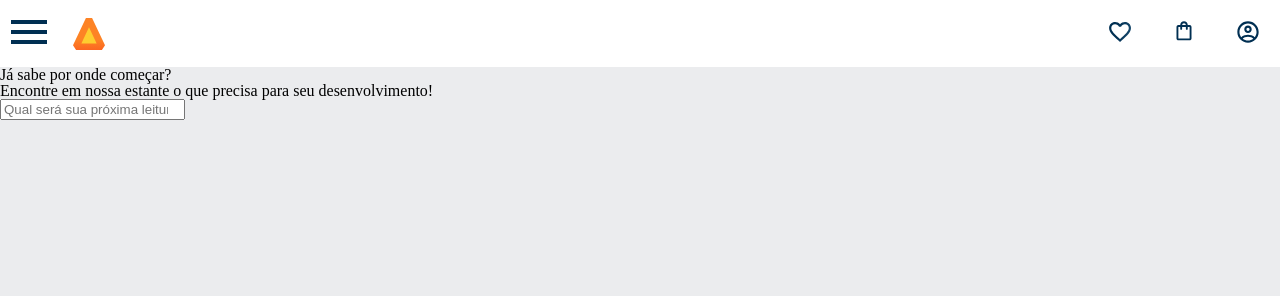
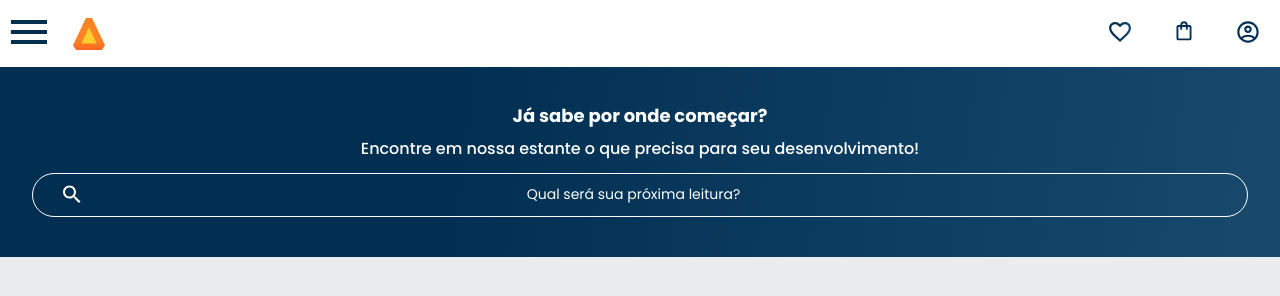
Before and after one commit to hyanguimaraes/Alurabooks, a plain HTML site: page index.html in a window 1280 px wide. Drawn offline with Linux system fonts and the light colour scheme.

Commit message:
Banner finalizado

```diff
--- a/styles/styles.css
+++ b/styles/styles.css
@@ -14,10 +14,12 @@
 
 body{
     background-color: var(--cor_-_branco_acinzentado);
-    font-family: var(--cor_-_preto);
+    font-family: var(--fonte_principal);
     font-size: 16px;
     font-weight: 400;
 }
+
+/*CABECALHO*/
 
 .cabecalho{
     background-color: var(--cor_-_branco_puro);
@@ -82,5 +84,43 @@ body{
     -webkit-background-clip: text;
     -webkit-text-fill-color: transparent;
     background-clip: text;
-    text-fill-color: transparent;
 }
+
+/* BANNER */
+
+.banner{
+    background: var(--gradiente_azul);
+    color: var(--cor_-_branco_puro);
+    text-align: center;
+    padding: 2.5em 2.0em;
+}
+
+.banner_titulo{
+    font-weight: 700;
+    font-size: 18px;
+}
+
+.banner_texto{
+    font-weight: 500;
+    margin: 1em 0;
+}
+
+.banner_pesquisa{
+    background-color: transparent;
+    border: 1px solid var(--cor_-_branco_puro);
+    color:var(--cor_-_branco_puro);
+    border-radius: 24px;
+    padding: 1em;
+    width: 100%;
+}
+
+.banner_pesquisa::placeholder{
+    font-family: var(--fonte_principal);
+    font-size: 14px;
+    font-weight: 400;
+    text-align: center;
+    color: var(--cor_-_branco_puro);
+    background: url("../assets/img/Pesquisa.svg") no-repeat;
+    background-position: 1em;
+
+}
```
